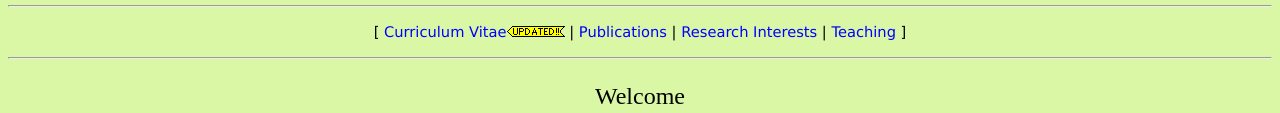
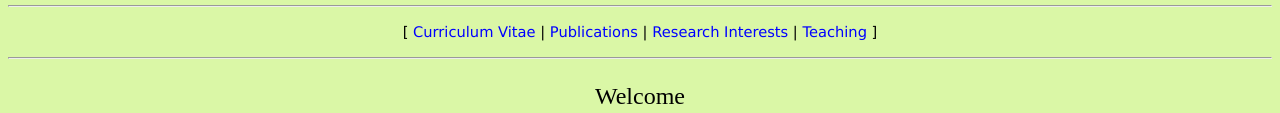
Before and after one commit to fwslavney/fwslavney.github.io, a plain HTML site: page index.html in a window 1280 px wide. Shown: the part 313-426 px from the top of the page. Drawn offline with Linux system fonts and the light colour scheme.

Commit message:
Update index.html

```diff
--- a/index.html
+++ b/index.html
@@ -41,7 +41,7 @@ a:active {
 </tbody>
 </table>
 <hr>
-<p style="text-align: center;"><span style="font-family: verdana, geneva; font-size: 11pt;">[ <a href="CV.pdf">Curriculum Vitae</a><img src="updated.gif"> | <a href="Publications.html">Publications</a> | <a href="Research.html">Research Interests</a> | <a href="CurTeach.html">Teaching</a> ]</span></p>
+<p style="text-align: center;"><span style="font-family: verdana, geneva; font-size: 11pt;">[ <a href="CV.pdf">Curriculum Vitae</a> | <a href="Publications.html">Publications</a> | <a href="Research.html">Research Interests</a> | <a href="CurTeach.html">Teaching</a> ]</span></p>
 <hr>
 
 <center>
```
